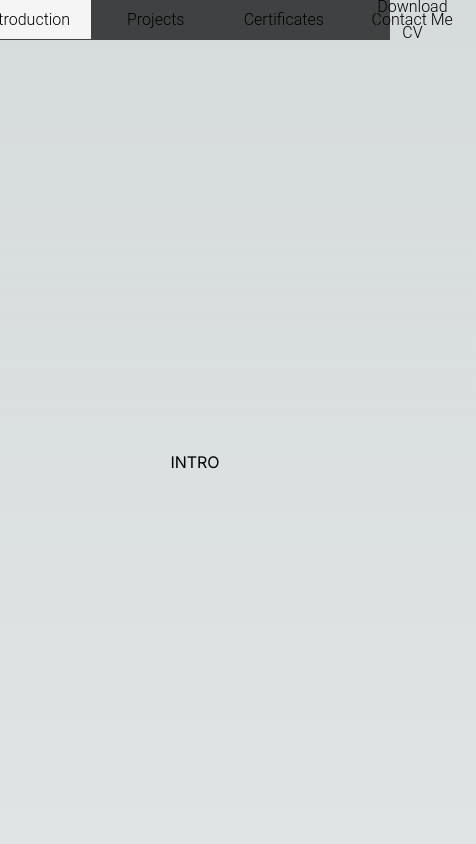
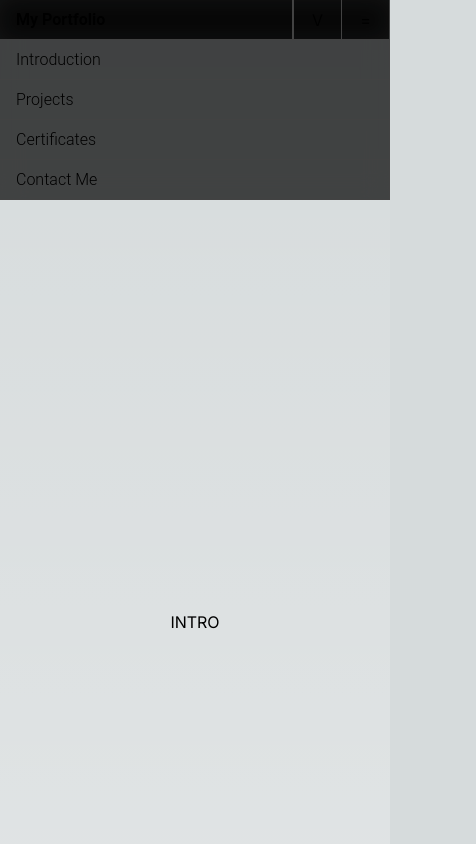
Before and after one commit to herveyyy/Iamhervey, a Next.js app: page / in a window 390 px wide. Shown: the top 844 px of the page, 476 px wide, since content can reach past the window. Built offline with nearby package versions, Linux system fonts and the light colour scheme.

Commit message:
code 2hrs coffee break 1day

```diff
--- a/components/Usernav.jsx
+++ b/components/Usernav.jsx
@@ -1,15 +1,29 @@
 "use client";
 
 import { Typography } from "@material-tailwind/react";
-import React from "react";
+import React, { useState } from "react";
 
 const Usernav = () => {
+  const [showMenu, setShowMenu] = useState(false);
+  const [menuClass, setMenuClass] = useState("h-24");
+  const openMenu = () => {
+    setShowMenu(!showMenu);
+  };
   return (
-    <div className="sticky top-0 z-10 w-full backdrop-blur-md bg-black/70  h-10 border-b border-gray-800 flex justify-between ">
-      <div className="w-[20%] flex justify-center items-center border-r border-gray-800 ">
+    <>
+      <div
+        className={`${
+          showMenu
+            ? "h-10 flex-col flex sticky top-0 z-10 overflow-hidden border-b border-gray-800 duration-700 w-full backdrop-blur-md bg-black/70 md:h-10"
+            : "h-[200px] flex-col flex sticky top-0 z-10 overflow-hidden border-b border-gray-800 duration-700 w-full backdrop-blur-md bg-black/70  md:h-10"
+        } h-0`}
+      >
+        {/* WideScreen */}
+        <div className=" w-full backdrop-blur-md bg-black/70  h-10 border-b border-gray-800   flex justify-between duration-700">
+          <div className=" md:w-[20%] w-full flex md:justify-center md:p-0 p-4 justify-start items-center border-r border-gray-800 ">
             <Typography variant="h6">My Portfolio</Typography>
           </div>
-      <div className="w-[80%] gap-x-10 flex justify-center ">
+          <div className="w-[80%] gap-x-10 md:flex justify-end hidden">
             <div className="flex ">
               <a
                 href="#Introduction"
@@ -45,12 +59,63 @@ const Usernav = () => {
               </a>
             </div>
           </div>
-      <button className="border-l border-gray-800 flex items-center justify-center w-32 hover:bg-gray-100 hover:text-black duration-500">
-        <Typography className=" !font-light flex items-center justify-center">
+          <div className="md:hidden border-l border-gray-800 flex items-center justify-center ">
+            <div className="w-12 flex items-center justify-center border-r border-gray-800 h-full">
+              V
+            </div>
+            <div
+              onClick={openMenu}
+              className="w-12 flex items-center justify-center border-r border-gray-800 h-full hover:bg-white hover:text-black duration-500 cursor-pointer"
+            >
+              =
+            </div>
+          </div>
+          <div className=" text-center w-32 lg:border-l border-l-0 hidden  md:flex items-center justify-center  border-gray-800 h-full">
             Download CV
+          </div>
+        </div>
+
+        {/* PHONE SCREEN */}
+        <div className=" md:hidden block duration-700">
+          <a
+            onClick={openMenu}
+            href="#Introduction"
+            className="border-r border-gray-800 flex items-center px-4 w-full h-10 border-b hover:bg-gray-100 hover:text-black duration-500"
+          >
+            <Typography className=" !font-light flex items-center ">
+              Introduction
             </Typography>
-      </button>
+          </a>
+          <a
+            onClick={openMenu}
+            href="#Projects"
+            className="border-r border-gray-800 flex items-center px-4 w-full h-10 border-b hover:bg-gray-100 hover:text-black duration-500"
+          >
+            <Typography className=" !font-light flex items-center ">
+              Projects
+            </Typography>
+          </a>
+          <a
+            onClick={openMenu}
+            href="#Certificates"
+            className="border-r border-gray-800 flex items-center px-4 w-full h-10 border-b hover:bg-gray-100 hover:text-black duration-500"
+          >
+            <Typography className=" !font-light flex items-center ">
+              Certificates
+            </Typography>
+          </a>
+          <a
+            onClick={openMenu}
+            href="#Contact"
+            className="border-r border-gray-800 flex items-center px-4 w-full h-10 border-b hover:bg-gray-100 hover:text-black duration-500"
+          >
+            <Typography className=" !font-light flex items-center ">
+              Contact Me
+            </Typography>
+          </a>
         </div>
+      </div>
+    </>
   );
 };
 
```
Lines whose indentation alone changed are shown as unchanged.
